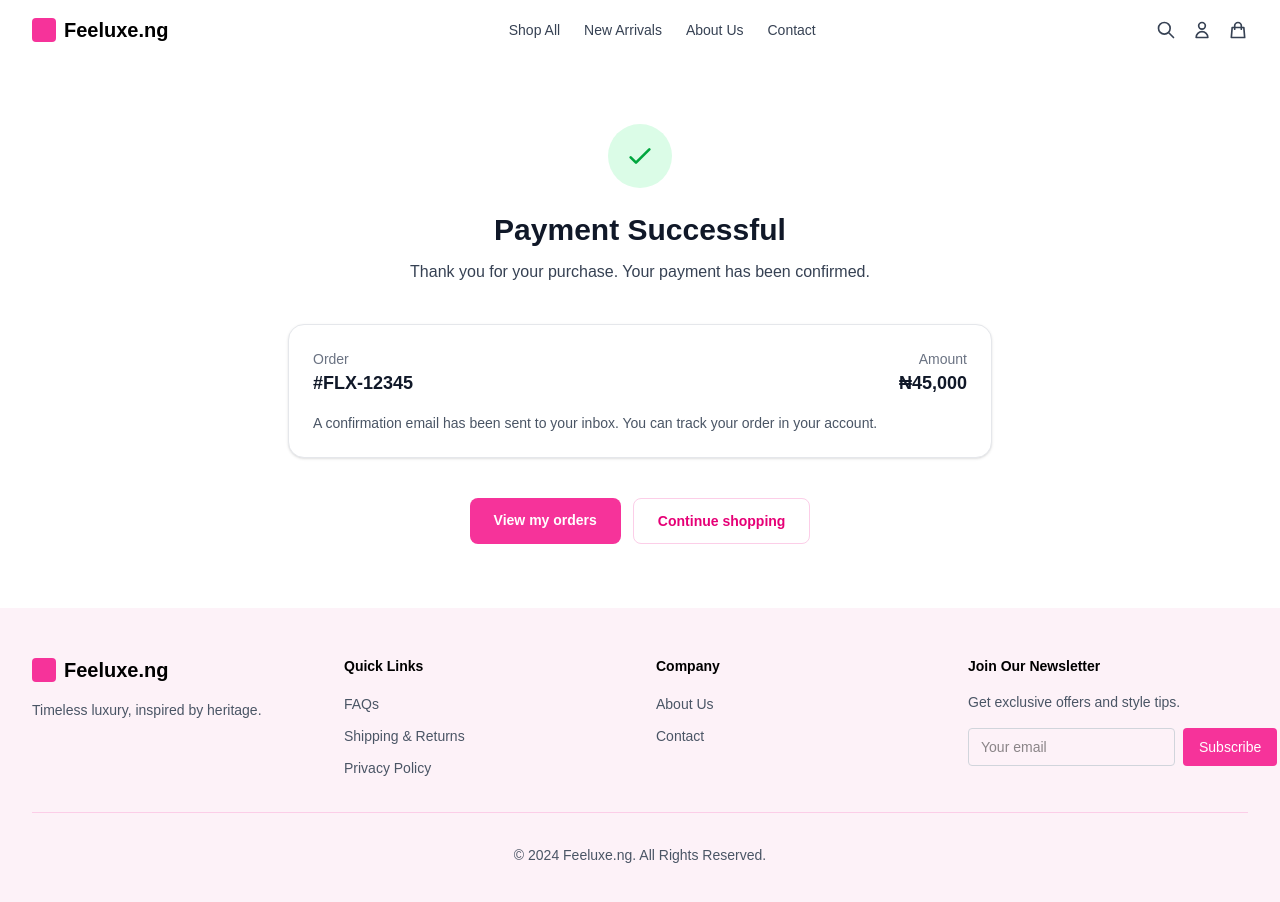
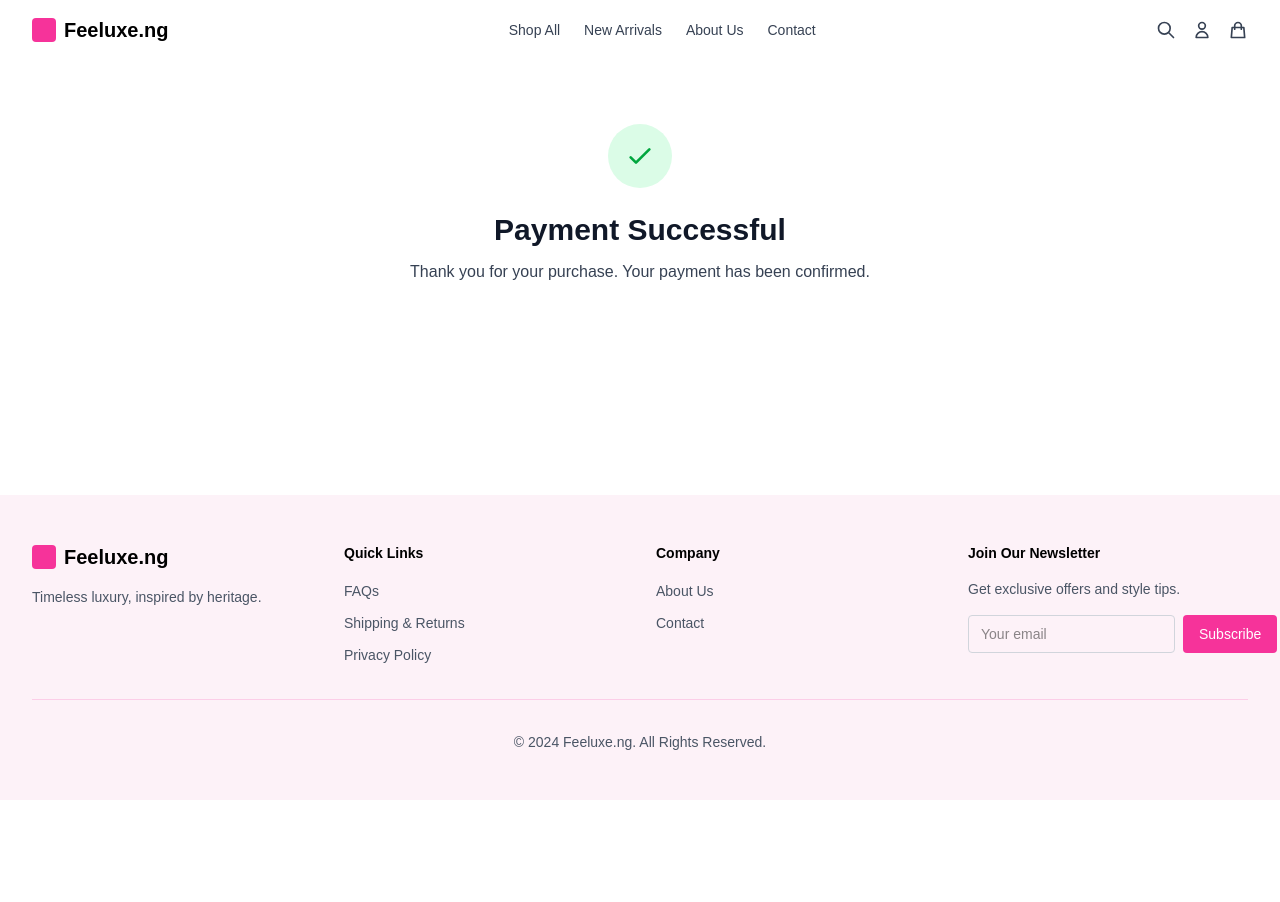
Before and after one commit to Shukazuby/feeluxe-frontend, a Next.js app: page /payment-confirmation in a window 1280 px wide. Shown: the top 902 px of the page. After the commit the page ends 800 px from the top, so only its background shows below. Built offline with nearby package versions, Linux system fonts and the light colour scheme.

Commit message:
Modified payment-confirmation

```diff
--- a/app/payment-confirmation/page.tsx
+++ b/app/payment-confirmation/page.tsx
@@ -1,24 +1,7 @@
-'use client';
-
-import Link from 'next/link';
 import Header from '../components/Header';
 import Footer from '../components/Footer';
 
 export default function PaymentConfirmationPage() {
-  // In a real app, order/payment details would come from query params or API fetch.
-  const status = 'success';
-  const orderNumber = 'FLX-12345';
-  const amount = 45000;
-
-  const formatPrice = (price: number) =>
-    new Intl.NumberFormat('en-NG', {
-      style: 'currency',
-      currency: 'NGN',
-      minimumFractionDigits: 0,
-    }).format(price);
-
-  const isSuccess = status === 'success';
-
   return (
     <div className="flex min-h-screen flex-col bg-white">
       <Header />
@@ -26,62 +9,19 @@ export default function PaymentConfirmationPage() {
         <section className="py-16">
           <div className="mx-auto max-w-3xl px-4 text-center sm:px-6 lg:px-8">
             <div className="flex justify-center">
-              <div
-                className={`flex h-16 w-16 items-center justify-center rounded-full ${
-                  isSuccess ? 'bg-green-100 text-green-600' : 'bg-red-100 text-red-600'
-                }`}
-              >
-                {isSuccess ? (
-                  <svg className="h-8 w-8" fill="none" stroke="currentColor" viewBox="0 0 24 24">
-                    <path strokeLinecap="round" strokeLinejoin="round" strokeWidth={2} d="M5 13l4 4L19 7" />
-                  </svg>
-                ) : (
-                  <svg className="h-8 w-8" fill="none" stroke="currentColor" viewBox="0 0 24 24">
-                    <path strokeLinecap="round" strokeLinejoin="round" strokeWidth={2} d="M6 18L18 6M6 6l12 12" />
-                  </svg>
-                )}
+              <div className="flex h-16 w-16 items-center justify-center rounded-full bg-green-100 text-green-600">
+                <svg className="h-8 w-8" fill="none" stroke="currentColor" viewBox="0 0 24 24">
+                  <path strokeLinecap="round" strokeLinejoin="round" strokeWidth={2} d="M5 13l4 4L19 7" />
+                </svg>
               </div>
             </div>
 
             <h1 className="mt-6 text-3xl font-bold text-gray-900">
-              {isSuccess ? 'Payment Successful' : 'Payment Failed'}
+              Payment Successful
             </h1>
             <p className="mt-3 text-gray-700">
-              {isSuccess
-                ? 'Thank you for your purchase. Your payment has been confirmed.'
-                : 'We could not confirm your payment. Please try again or contact support.'}
+              Thank you for your purchase. Your payment has been confirmed.
             </p>
-
-            <div className="mt-10 rounded-2xl border border-gray-200 bg-white p-6 text-left shadow-sm">
-              <div className="flex items-center justify-between">
-                <div>
-                  <p className="text-sm text-gray-500">Order</p>
-                  <p className="text-lg font-semibold text-gray-900">#{orderNumber}</p>
-                </div>
-                <div className="text-right">
-                  <p className="text-sm text-gray-500">Amount</p>
-                  <p className="text-lg font-semibold text-gray-900">{formatPrice(amount)}</p>
-                </div>
-              </div>
-              <div className="mt-4 text-sm text-gray-600">
-                A confirmation email has been sent to your inbox. You can track your order in your account.
-              </div>
-            </div>
-
-            <div className="mt-10 flex flex-col gap-3 sm:flex-row sm:justify-center">
-              <Link
-                href="/my-orders"
-                className="rounded-lg bg-pink-500 px-6 py-3 text-sm font-semibold text-white transition hover:bg-pink-600 text-center"
-              >
-                View my orders
-              </Link>
-              <Link
-                href="/shop-all"
-                className="rounded-lg border border-pink-200 px-6 py-3 text-sm font-semibold text-pink-600 transition hover:bg-pink-50 text-center"
-              >
-                Continue shopping
-              </Link>
-            </div>
           </div>
         </section>
       </main>
```
